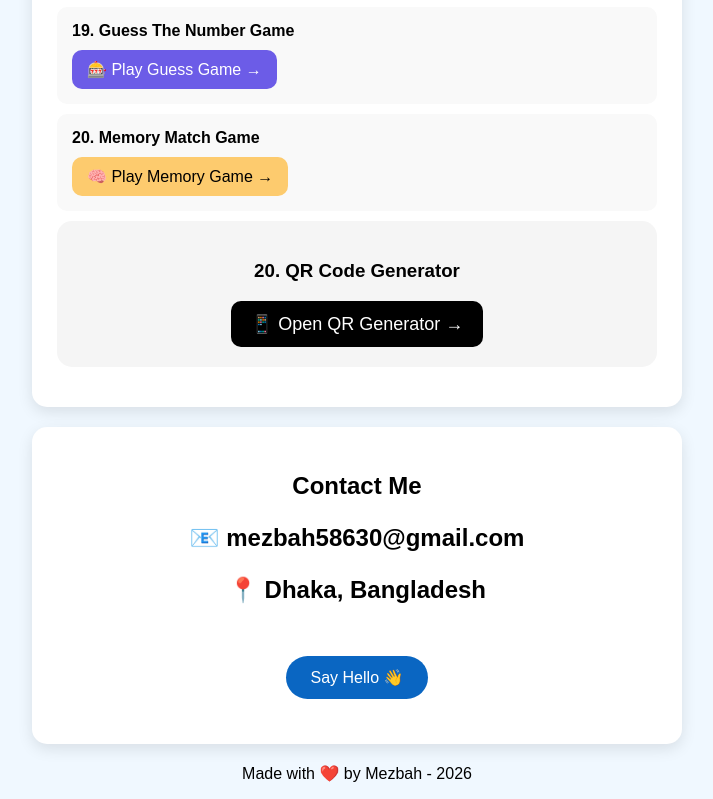
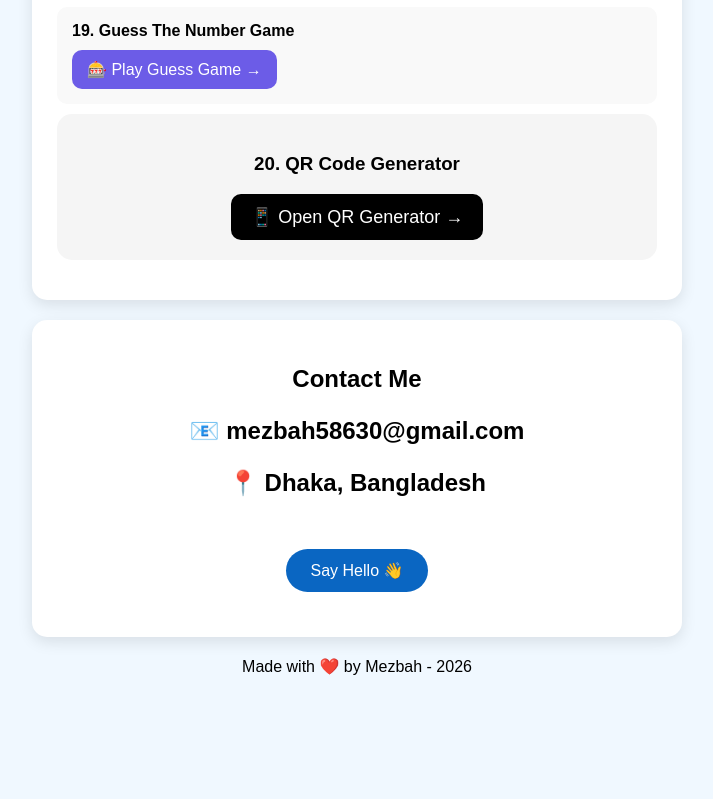
Before and after one commit to mezbah58630-stack/mezbah58630-stack.github.io, a plain HTML site: page index.html in a window 1280 px wide. Shown: the part 2844-3643 px from the top of the page, without its empty margins (283-996 px from the left). After the commit the page ends 3536 px from the top, so only its background shows below. Drawn offline with Linux system fonts and the light colour scheme.

Commit message:
Update index.html

```diff
--- a/index.html
+++ b/index.html
@@ -70,7 +70,7 @@ button { background: #0a66c2; color: white; border: none; padding: 12px 25px; bo
   <div class="project"><b>17. BMI Calculator</b><br><a href="bmi.html" style="background:#00b894;color:white;padding:10px 15px;border-radius:10px;text-decoration:none;display:inline-block;margin-top:10px;">⚖️ Open BMI Calculator →</a></div>
   <div class="project"><b>18. Dice Roller Game</b><br><a href="dice.html" style="background:#e17055;color:white;padding:10px 15px;border-radius:10px;text-decoration:none;display:inline-block;margin-top:10px;">🎲 Play Dice Game →</a></div>
   <div class="project"><b>19. Guess The Number Game</b><br><a href="guess.html" style="background:#6c5ce7;color:white;padding:10px 15px;border-radius:10px;text-decoration:none;display:inline-block;margin-top:10px;">🎰 Play Guess Game →</a></div>
-  <div class="project"><b>20. Memory Match Game</b><br><a href="memory.html" style="background:#fdcb6e;color:black;padding:10px 15px;border-radius:10px;text-decoration:none;display:inline-block;margin-top:10px;">🧠 Play Memory Game →</a></div>
+
   <div style="background:#f5f5f5;padding:20px;border-radius:15px;margin-bottom:15px;">
 <h3>20. QR Code Generator</h3>
 <a href="qr.html" style="display:inline-block;background:#000;color:white;padding:12px 20px;border-radius:10px;text-decoration:none;font-size:18px;">📱 Open QR Generator →</a>
```
